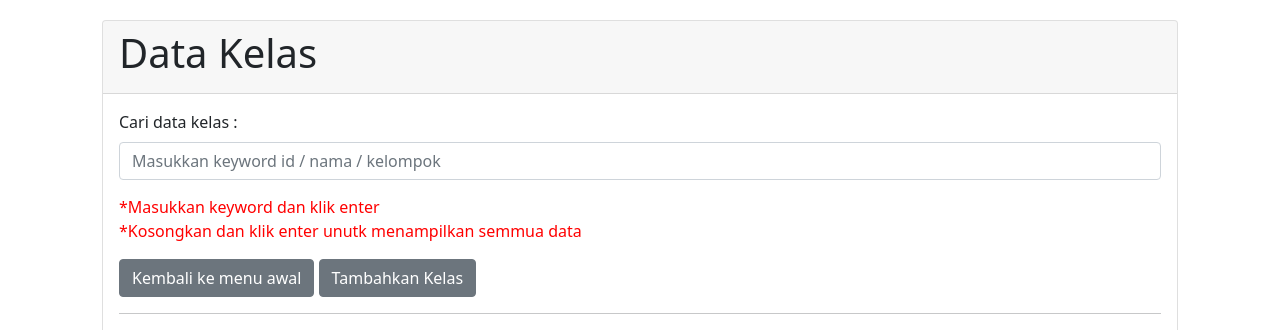
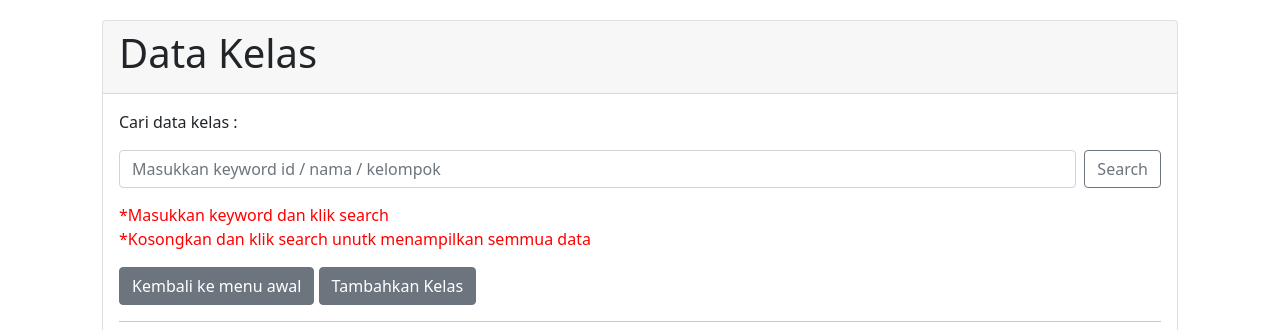
Before and after one commit to nafi-36/perpustakaan_php, a PHP site: page /tampil_kelas.php in a window 1280 px wide. Shown: the top 330 px of the page. Run offline with PHP 8.4, Linux system fonts and the light colour scheme; data that the repository does not hold is empty.

Commit message:
Update tampil_kelas.php

```diff
--- a/tampil_kelas.php
+++ b/tampil_kelas.php
@@ -15,11 +15,12 @@
     <div class="card" style="margin: 20px;">
         <div class="card-header"><h1>Data Kelas</h1></div>
         <div class="card-body">
-            <form action="tampil_kelas.php" method="POST" style="padding-bottom: 15px;">
-                <label for="cari" class="form-label">Cari data kelas :</label>
-                <input type="text" name="cari" class="form-control" placeholder="Masukkan keyword id / nama / kelompok">
+            <p>Cari data kelas :</p>
+            <form action="tampil_kelas.php" method="POST" style="padding-bottom: 15px;" class="d-flex">
+                <input class="form-control me-2" type="search" name="cari" placeholder="Masukkan keyword id / nama / kelompok" aria-label="Search">
+                <button class="btn btn-outline-secondary" type="submit">Search</button>
             </form>
-            <p style="color: red;">*Masukkan keyword dan klik enter<br>*Kosongkan dan klik enter unutk menampilkan semmua data</p>
+            <p style="color: red;">*Masukkan keyword dan klik search<br>*Kosongkan dan klik search unutk menampilkan semmua data</p>
             <a class="btn btn-secondary" href="perpus.html" role="button">Kembali ke menu awal</a>
             <a class="btn btn-secondary" href="tambah_kelas.php" role="button">Tambahkan Kelas</a>
             <hr>
```
